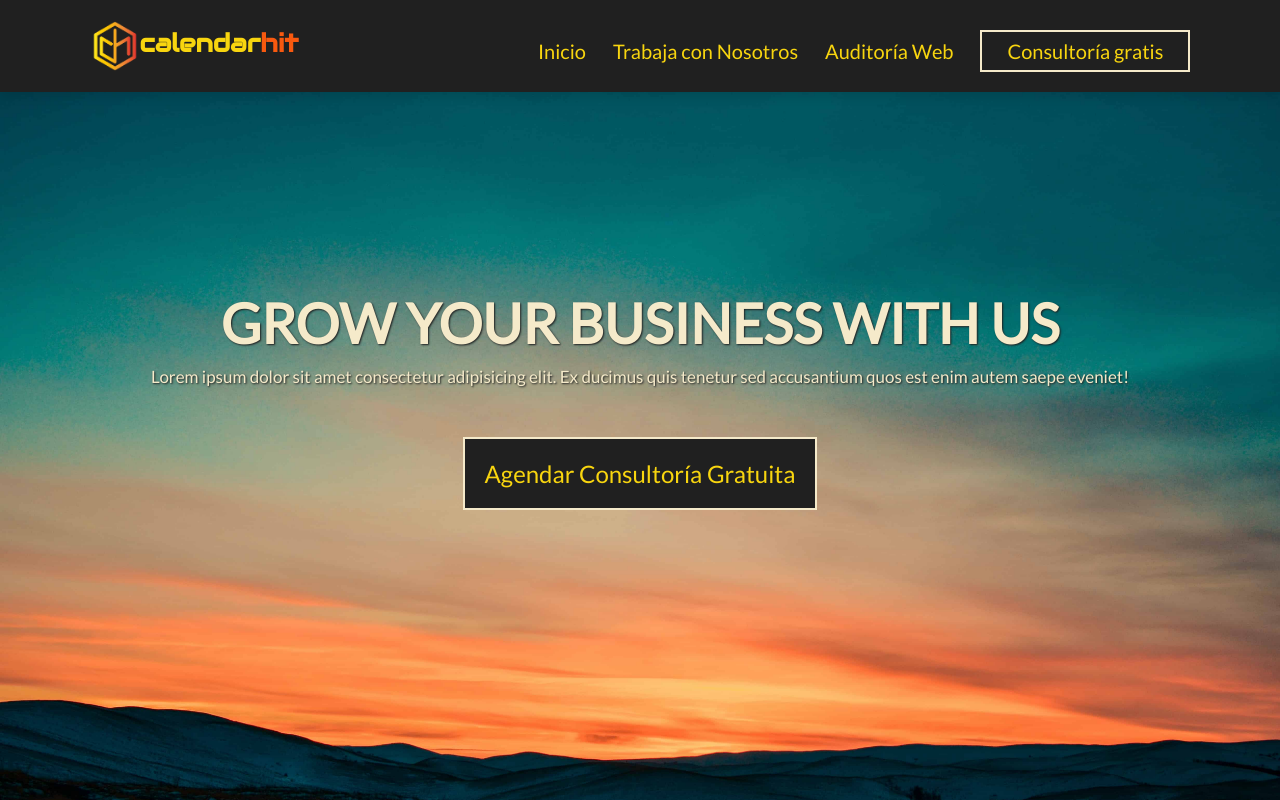
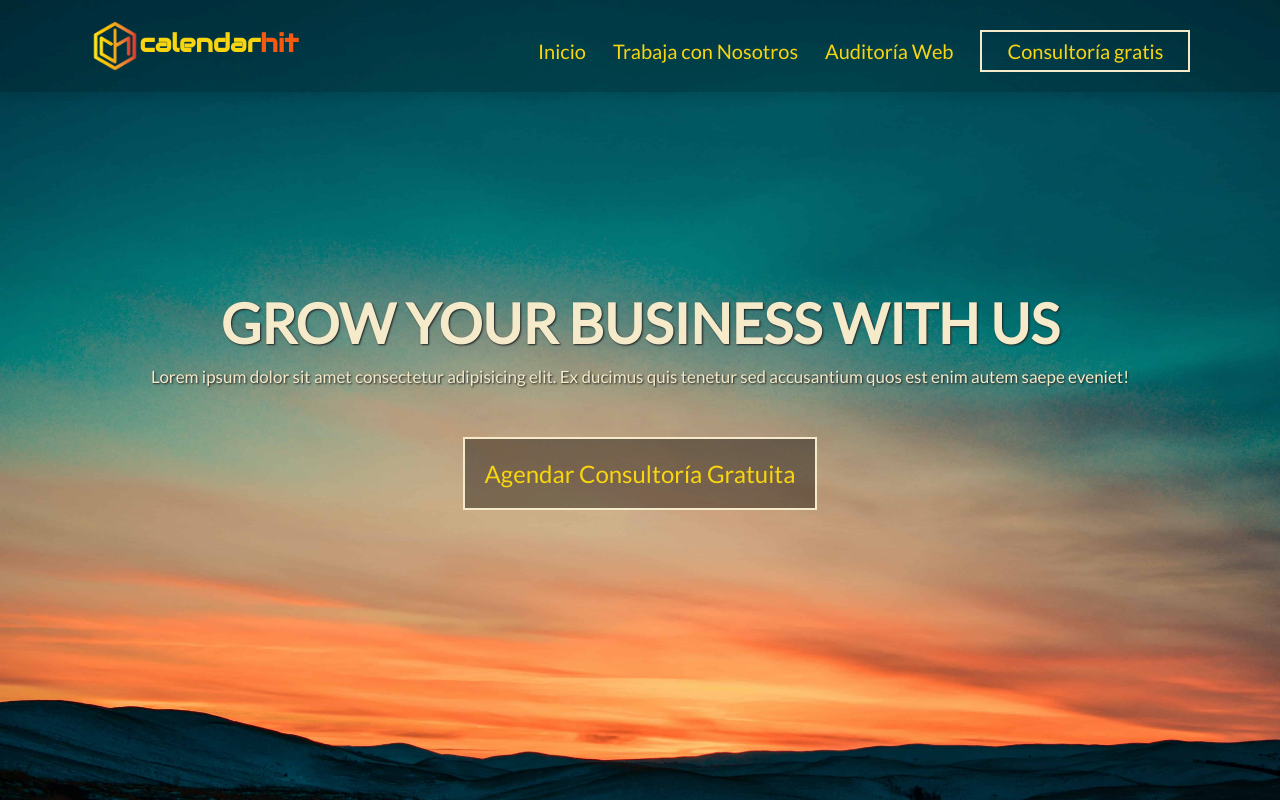
Before and after one commit to AndresAriasUrena/calendarhit_web, a plain HTML site: page index.html in a window 1280 px wide. Drawn offline with Linux system fonts and the light colour scheme.

Commit message:
favicon added

```diff
--- a/css/style.css
+++ b/css/style.css
@@ -31,7 +31,8 @@ header{
     justify-content: space-between;
     padding:2rem 7%;
     box-shadow: 0 .5rem 1rem rgba(0,0,0,.1);
-    background:var(--almostblack);
+    /*background:var(--almostblack);*/
+    background:rgba(0,0,0,.2);
     z-index: 1000;
   }
 
@@ -122,7 +123,7 @@ header{
 
 .inicio .content .btn{
     color:var(--yellow);
-    background:var(--almostblack);
+    background:rgba(0,0,0,.4);
     border-color: var(--almostwhite);
     text-shadow: none;
     font-size: 2.4rem;
```
Also changed, not shown: index.html (+3 -0 lines).
